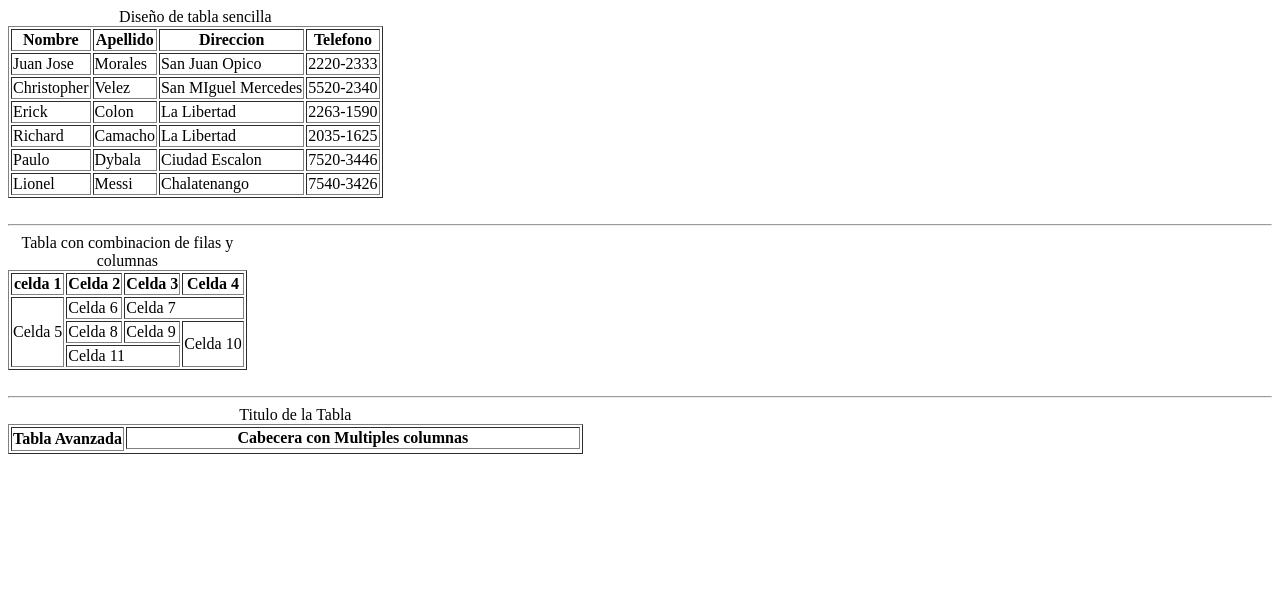
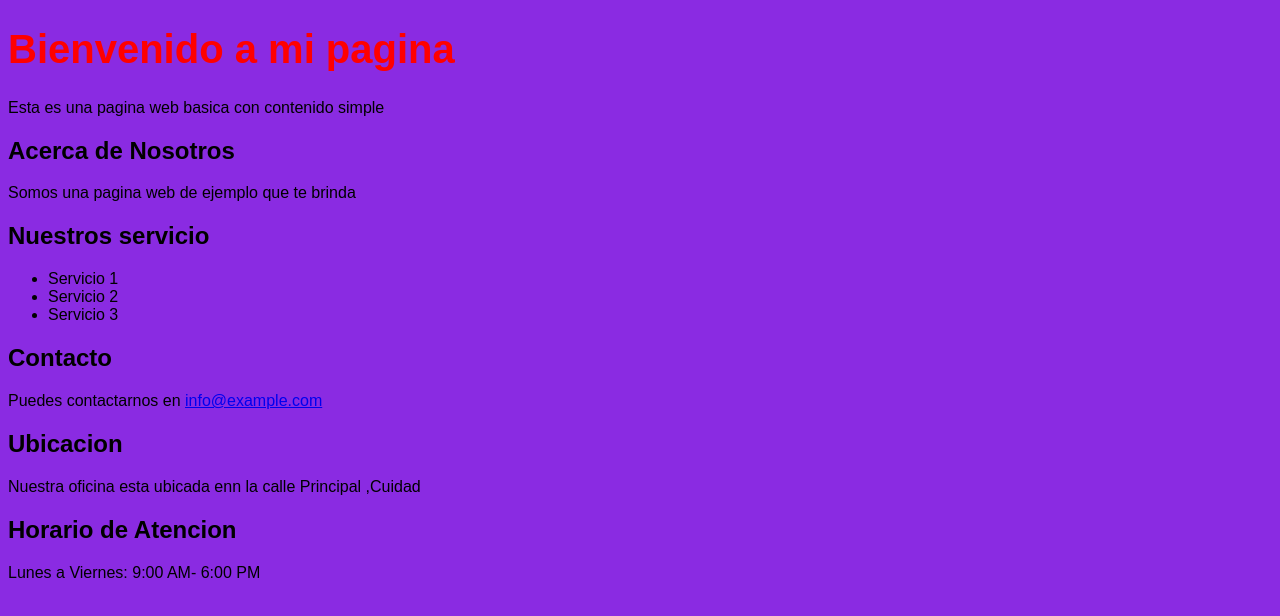
Before and after one commit to perla1305/perla1305.github.io, a plain HTML site: page index.html in a window 1280 px wide. Drawn offline with Linux system fonts and the light colour scheme.

Commit message:
Add files via upload

```diff
--- a/index.html
+++ b/index.html
@@ -1,90 +1,62 @@
 <!DOCTYPE html>
 <html lang="en">
+
 <head>
     <meta charset="UTF-8">
     <meta name="viewport" content="width=device-width, initial-scale=1.0">
     <title>Document</title>
+    <link rel="stylesheet" href="Style.css">
 </head>
+
 <body>
- <table border="1">
-<caption>Diseño de tabla sencilla </caption>
-<tr>
-   <th> Nombre</th>
-   <th> Apellido</th>
-   <th> Direccion</th> <th> Telefono </th>
-</tr>
-<tr>
-    <td> Juan Jose</td>
-    <td> Morales </td>
-    <td> San Juan Opico</td> <td> 2220-2333</td>
-</tr>
-<tr>
-    <td>Christopher</td>
-    <td> Velez </td>
-    <td> San MIguel Mercedes </td> <td> 5520-2340</td>
-</tr>
-<tr>
-    <td> Erick </td>
-    <td> Colon </td>
-    <td>  La Libertad</td> <td> 2263-1590</td>
-</tr>
-<tr>
-    <td>  Richard </td>
-    <td> Camacho  </td>
-    <td>  La Libertad </td> <td> 2035-1625</td>
-<tr>
-    <td> Paulo </td>
-    <td> Dybala  </td>
-    <td> Ciudad Escalon </td> <td> 7520-3446</td>
-    <tr>
-        <td> Lionel</td>
-        <td> Messi  </td>
-        <td> Chalatenango</td> <td> 7540-3426</td>
+    <html lang="en " <head>
+    </head>
+    <title>Document</title>
 
-</tr>
+    <head></head>
+</body>
+<div>
+    <h1>Bienvenido a mi pagina</h1>
+    <p>Esta es una pagina web basica con contenido simple </p>
+    <p>
+    <div>
+    </div>
+    <h2> Acerca de Nosotros</h2>
+    <p> Somos una pagina web de ejemplo que te brinda </p>
+    </p>
+</div>
+
+<div>
+    <h2> Nuestros servicio </h2>
+    <ul>
+        <li>Servicio 1</li>
+        <li>Servicio 2</li>
+        <li>Servicio 3</li>
+
+    </ul>
+</div>
+
+<div>
+    <h2>Contacto</h2>
+    <p> Puedes contactarnos en <a href="mailto:inf@example.com"> info@example.com</a></p>
+</div>
+
+<div>
+    <h2>Ubicacion</h2>
+    <p>Nuestra oficina esta ubicada enn la calle Principal ,Cuidad</p>
+</div>
+<div>
+    <h2>Horario de Atencion</h2>
+    </p> Lunes a Viernes: 9:00 AM- 6:00 PM </p>
+
+</div>
 
 
- </table>
- <br>
- <hr>
- <table border="1">
-    <caption> Tabla con combinacion de filas y columnas </caption>
-    <tr>
-        <th> celda 1 </th>
-        <th> Celda 2</th>
-        <th>Celda 3</th>
-        <th> Celda 4</th>
-        <tr>
-            <td rowspan="3"> Celda 5</td>
-            <td>Celda 6</td>
-            <td colspan="2"> Celda 7</td>
-        </tr>
-        <tr>
-            <td> Celda 8</td>
-            <td> Celda 9</td>
-            <td rowspan="2"> Celda 10</td>
-        </tr>
-        <tr>
-            <td colspan="2"> Celda 11</td>
-        </tr>
 
- </table>
- <br>
- <hr>
- <table border="1" style="width: 100">
-    <caption> Titulo de la Tabla </caption>
-    <colgroup>
-        <col style="width: 20%;">
-        <col style="width: 40%;">
-        <col style="width: 40%;">
-    </colgroup>
-    <thead>
-        <tr>
-            <th rowspan="2"> Tabla Avanzada</th>
-            <th colspan="2"> Cabecera con Multiples columnas</th>
-            <tr>
 
-    </thead>
- </table>
+
+
+<body>
 </body>
+
 </html>
```
